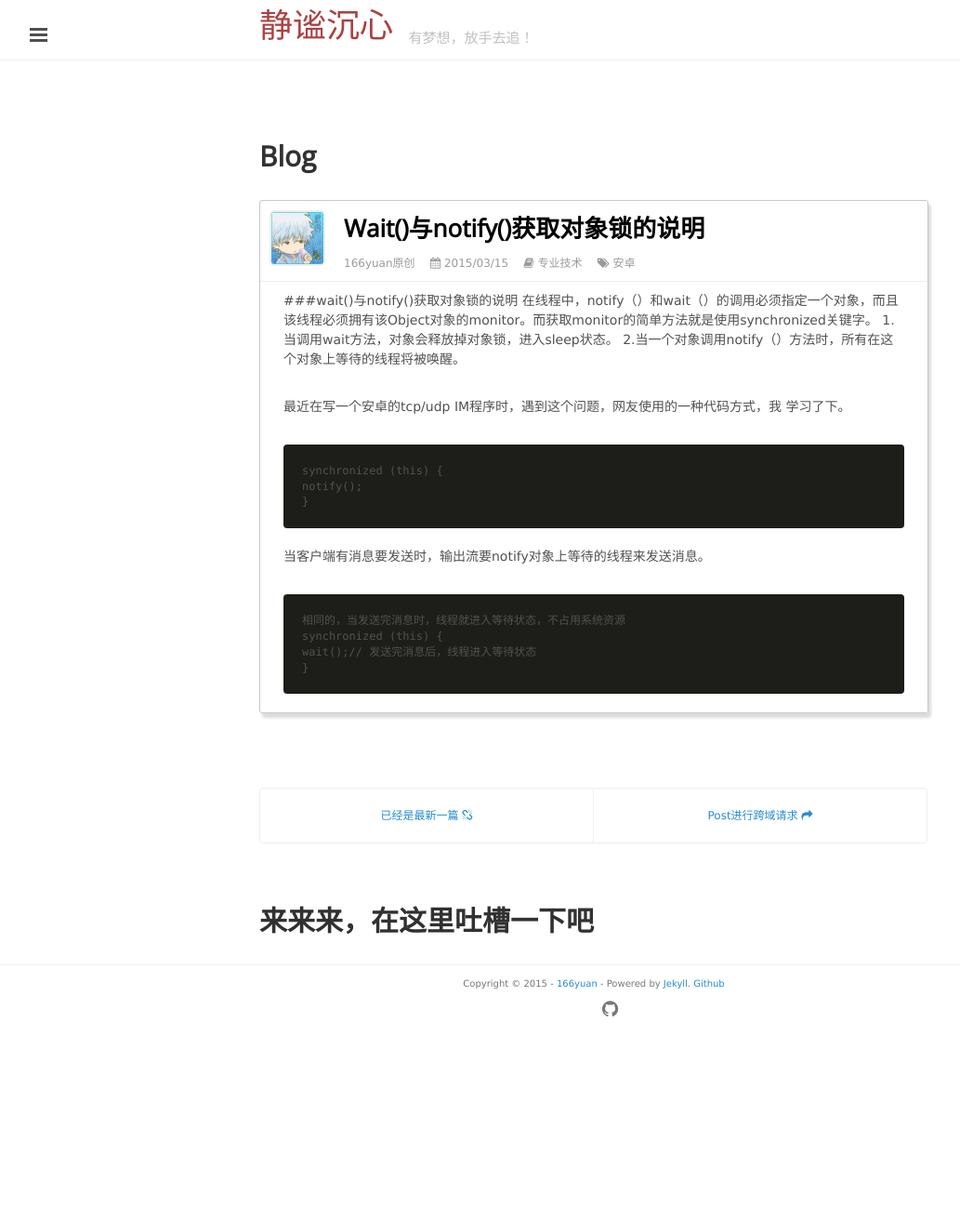
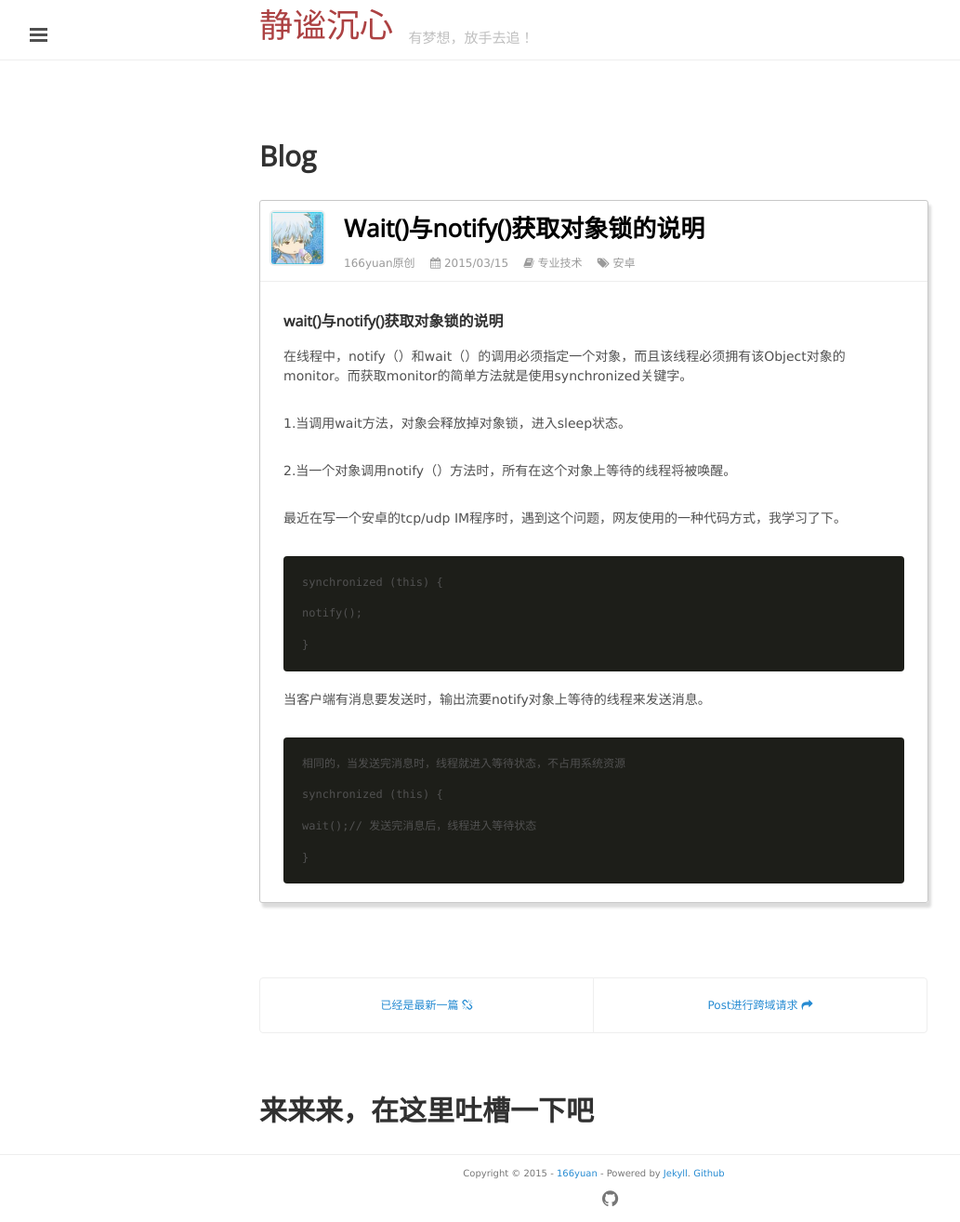
Before and after one commit to 166yuan/166yuan.github.io, a Jekyll site: the page built from _posts/2015-03-15-wait()与notify()获取对象锁的说明.md, in a window 1280 px wide. Shown: the whole page at 93% size, without its empty margins (1-1034 px from the left). Built offline with Jekyll 4.4.1, drawn with Linux system fonts in a browser that asks for light colours; Markdown is read by kramdown in place of the engine named in the settings; before the commit the page ends 1110 px from its top, so only the background shows below that.

Commit message:
show problem

````diff
--- a/_posts/2015-03-15-wait()与notify()获取对象锁的说明.md
+++ b/_posts/2015-03-15-wait()与notify()获取对象锁的说明.md
@@ -5,22 +5,32 @@ titile: wait()与notify()获取对象锁的说明
 category: 专业技术
 tag: 安卓
 ---
-   ###wait()与notify()获取对象锁的说明
+###wait()与notify()获取对象锁的说明
+
 在线程中，notify（）和wait（）的调用必须指定一个对象，而且该线程必须拥有该Object对象的monitor。而获取monitor的简单方法就是使用synchronized关键字。
+
 1.当调用wait方法，对象会释放掉对象锁，进入sleep状态。
+
 2.当一个对象调用notify（）方法时，所有在这个对象上等待的线程将被唤醒。
 
-最近在写一个安卓的tcp/udp IM程序时，遇到这个问题，网友使用的一种代码方式，我
-学习了下。
+最近在写一个安卓的tcp/udp IM程序时，遇到这个问题，网友使用的一种代码方式，我学习了下。
+
 ```
 synchronized (this) {
+
 notify();
+
 }
 ```
+
 当客户端有消息要发送时，输出流要notify对象上等待的线程来发送消息。
+
 ```
 相同的，当发送完消息时，线程就进入等待状态，不占用系统资源
+
 synchronized (this) {
+
 wait();// 发送完消息后，线程进入等待状态
+
 }
 ```
````
